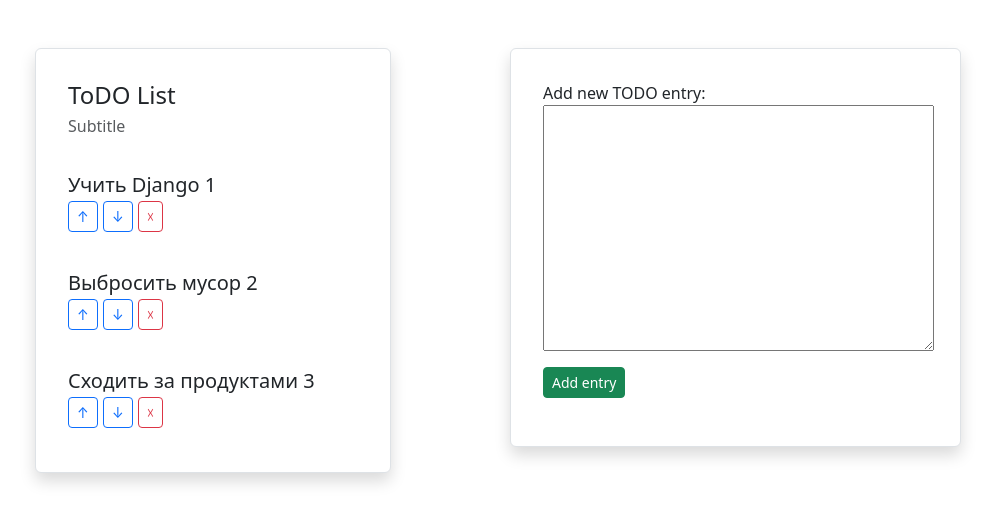
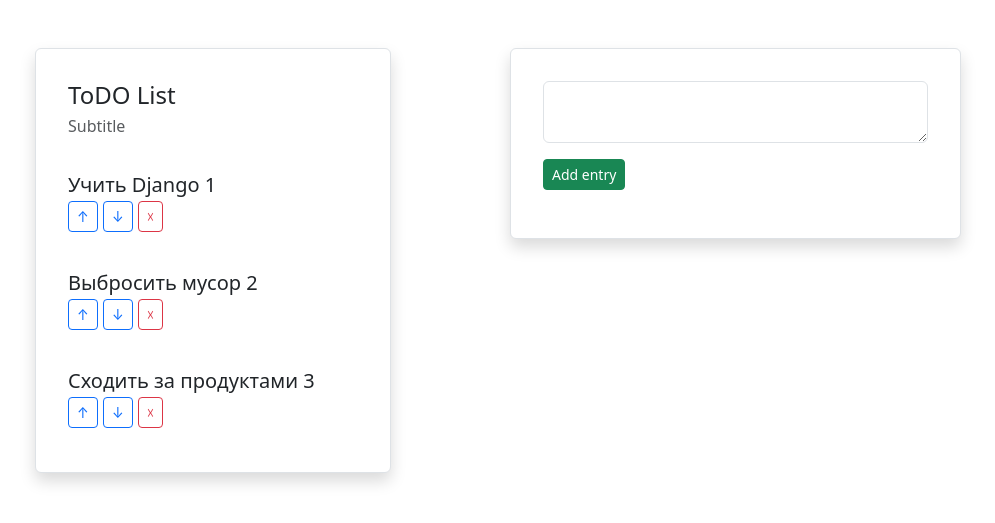
Before and after one commit to Rizz071/TODO_DjangoProject, a Django app: page / in a window 1280 px wide. Shown: the part 72-595 px from the top of the page, without its empty margins (142-1137 px from the left). Run offline with Django 4.2, Linux system fonts and the light colour scheme; data comes from the database, SQL or seed files in the repository; both versions use the stored data as it was after the commit; some libraries are stand-ins or nearby versions.

Commit message:
Initial release 0.1

```diff
--- a/TODOlist_app/forms.py
+++ b/TODOlist_app/forms.py
@@ -1,4 +1,5 @@
 from django import forms
+from django.forms import Textarea
 
 from .models import TodoList
 
@@ -7,4 +8,8 @@ class InputForm(forms.ModelForm):
     class Meta:
         model = TodoList
         fields = ['todo_text']
-        labels = {'todo_text': 'Add new TODO entry:'}
+        labels = {'todo_text': ''}
+
+        widgets = {
+            "todo_text": Textarea(attrs={"rows": 2, "class": "form-control"}),
+        }
--- a/TODOlist_app/templates/TODOlist_app/index.html
+++ b/TODOlist_app/templates/TODOlist_app/index.html
@@ -35,7 +35,7 @@
 
             </div>
         </div>
-        <div class="col-10 col-md-6 col-lg-5 col-xl-4>">
+        <div class="col-10 col-md-7 col-lg-5 col-xl-1>">
             <div class="card border shadow p-3 mb-5 bg-white">
                 <div class="card-body">
                     <form action="{% url 'TODOlist_app:index' %}" method='POST'>
--- a/TODOlist_app/views.py
+++ b/TODOlist_app/views.py
@@ -57,15 +57,15 @@ def index(request):
 
 
 
-            if 'btn_add_entry' in request.POST:
-                # POST submitted. Processing submitted data.
-                form_input = InputForm(request.POST)
-                if form_input.is_valid():
-                    new_entry = TodoList(
-                        todo_text=form_input.cleaned_data['todo_text'],
-                        order_num=getMaxOrderNum(TodoList))
-                    new_entry.save()
-                return redirect('TODOlist_app:index')
+        if 'btn_add_entry' in request.POST.keys():
+            # POST submitted. Processing submitted data.
+            form_input = InputForm(request.POST)
+            if form_input.is_valid():
+                new_entry = TodoList(
+                    todo_text=form_input.cleaned_data['todo_text'],
+                    order_num=getMaxOrderNum(TodoList))
+                new_entry.save()
+            return redirect('TODOlist_app:index')
 
     context = {'todos_list': todos_list, 'form_input': form_input}
 
```
Also changed, not shown: db.sqlite3.
